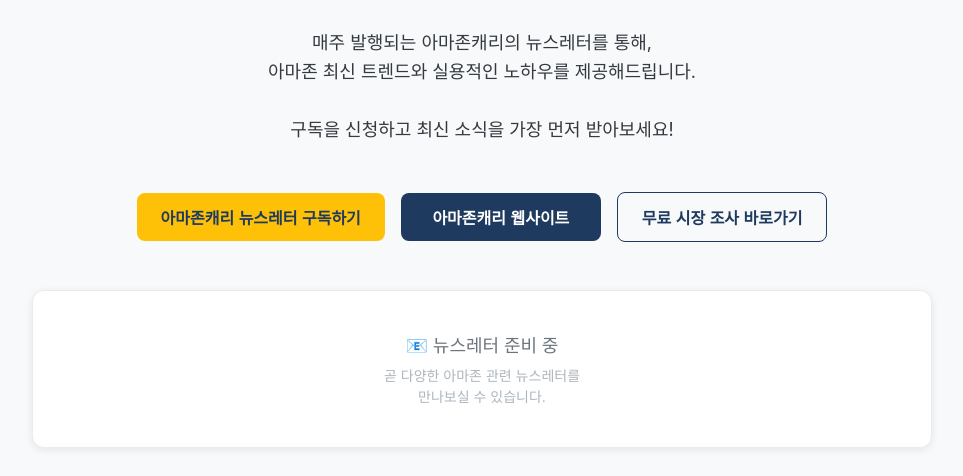
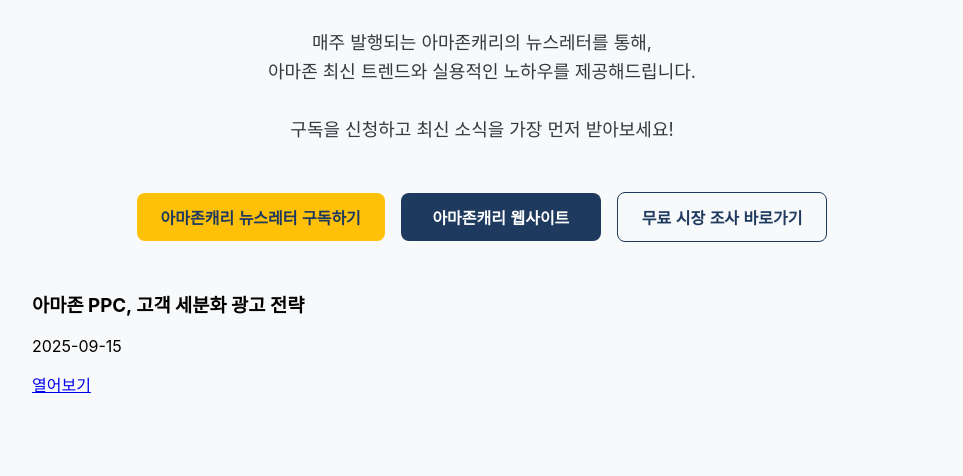
Before and after one commit to amzcarry/newsletter_archive_page_auto, a plain HTML site: page index.html in a window 1280 px wide. Shown: the part 258-734 px from the top of the page, without its empty margins (158-1121 px from the left). Drawn offline with Linux system fonts and the light colour scheme.

Commit message:
Update index.html

```diff
--- a/index.html
+++ b/index.html
@@ -151,13 +151,17 @@
     </div>
   </div>
   <div class="board-section container">
-    <div class="newsletter-empty">
-      <div class="newsletter-empty-title">📧 뉴스레터 준비 중</div>
-      <div class="newsletter-empty-desc">
-        곧 다양한 아마존 관련 뉴스레터를<br>
-        만나보실 수 있습니다.
+    <div id="newsletter-list">
+      <div class="newsletter-empty">
+        <div class="newsletter-empty-title">📧 뉴스레터 준비 중</div>
+        <div class="newsletter-empty-desc">
+          곧 다양한 아마존 관련 뉴스레터를<br>
+          만나보실 수 있습니다.
+        </div>
       </div>
     </div>
   </div>
+
+  <script src="script.js"></script>
 </body>
 </html>
```
